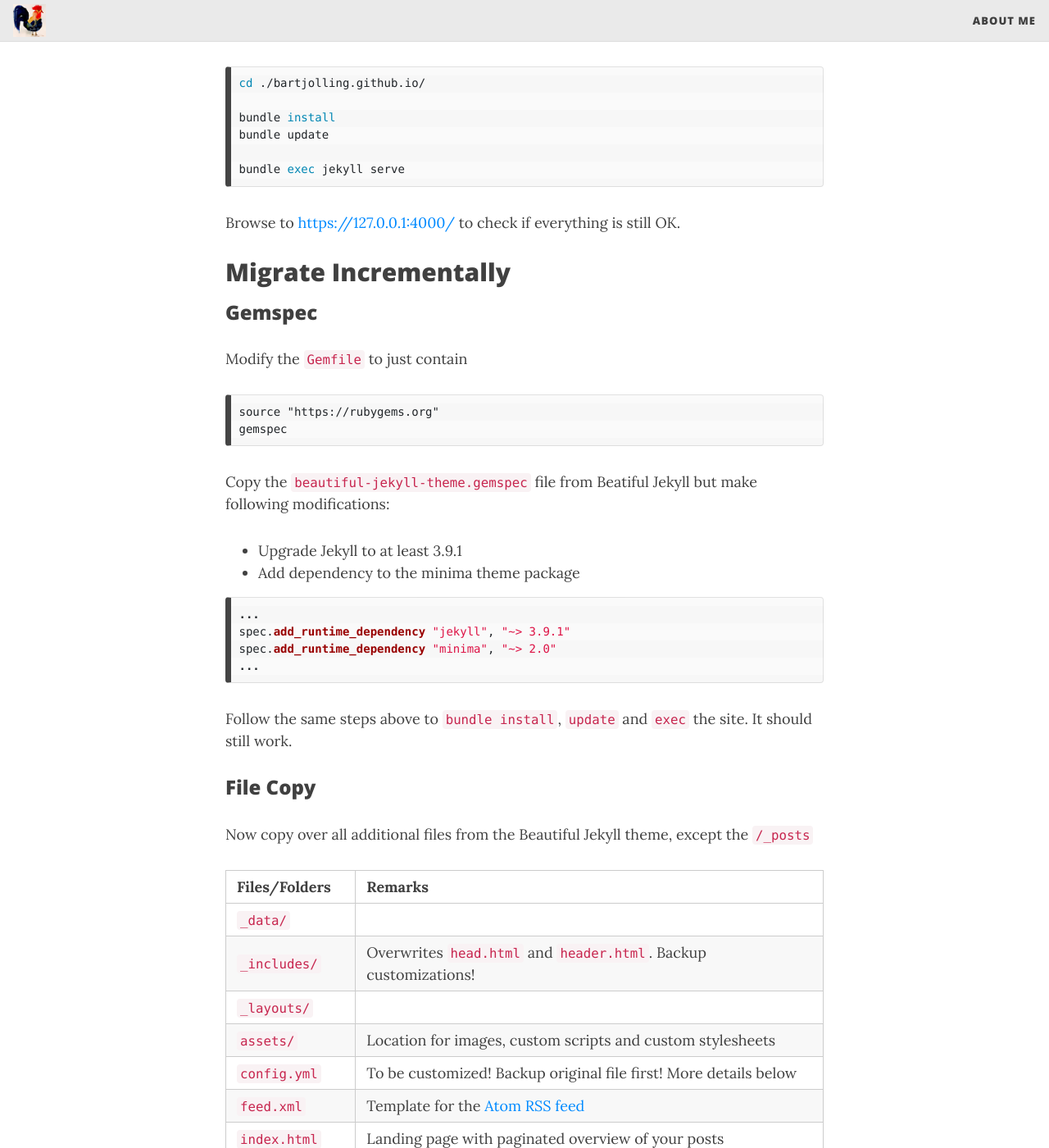
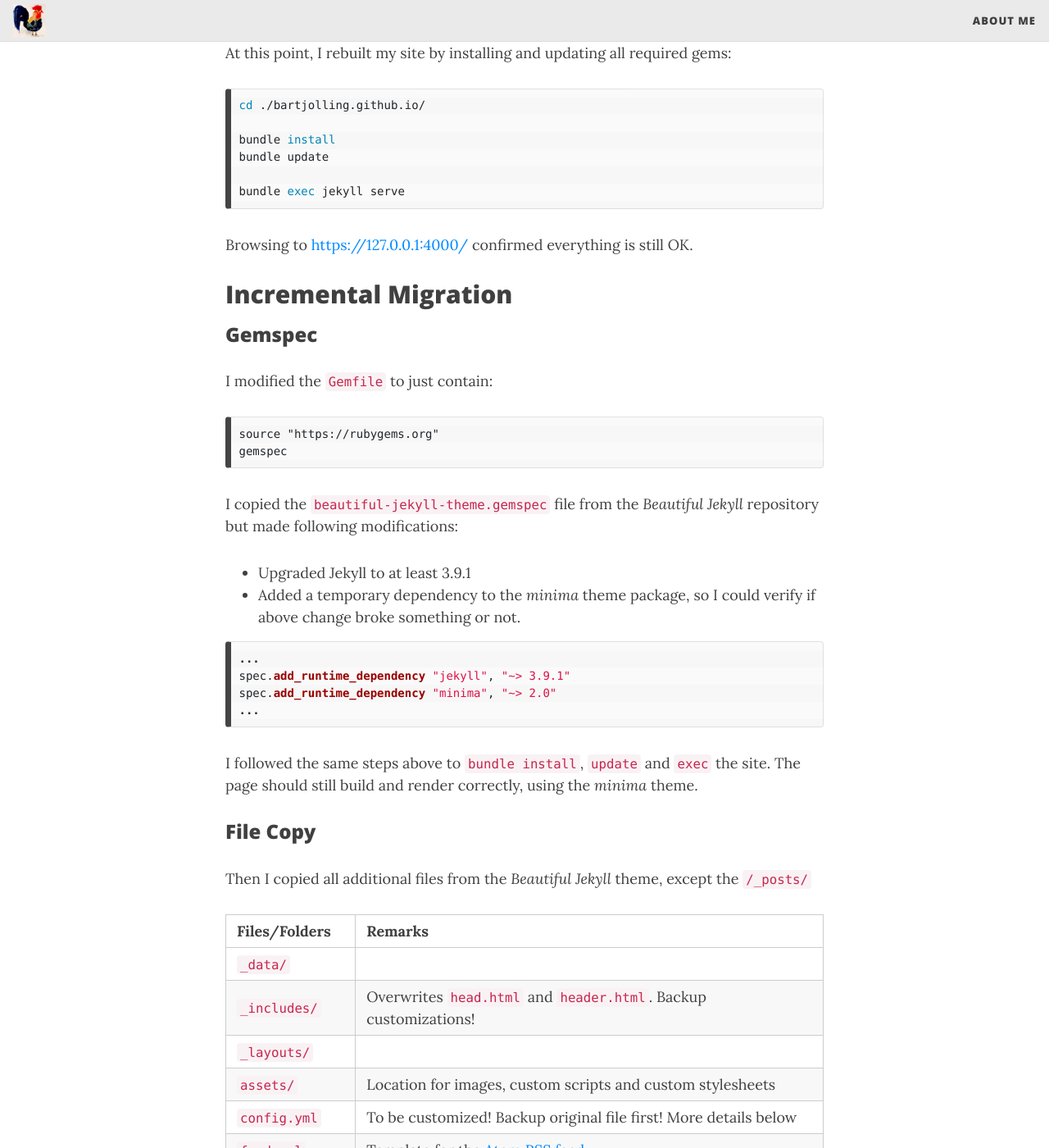
Before and after one commit to BartJolling/bartjolling.github.io, a Jekyll site: the page built from _posts/2021-04-10-beautiful-jekyll-ruby-2-7.md, in a window 1280 px wide and 1400 px high, scrolled down 1546 px. Shown: the whole window at 82% size. Built offline with Jekyll 4.4.1, drawn with Linux system fonts in a browser that asks for light colours; nearby versions of some CDN libraries; comment, search, counter and statistics services are not loaded; some of the changed text lies outside the part shown.

Commit message:
Rewording of the post. Fixed typo

```diff
--- a/_posts/2021-04-10-beautiful-jekyll-ruby-2-7.md
+++ b/_posts/2021-04-10-beautiful-jekyll-ruby-2-7.md
@@ -41,7 +42,7 @@
 
 
 ### Getting the code
-Start from a fresh git repository. Also clone the Beautiful Jekyll theme so it's easier to copy over files. From the `/home/bart/` directory, execute these commands:
+I started from a fresh local git repository and cloned the *Beautiful Jekyll* theme to my PC to make it easier to copy files. From the `/home/bart/` directory, I executed these commands:
 
 ~~~~ shell
 rm -rf ./bartjolling.github.io/
@@ -60,20 +61,20 @@
 bundle exec jekyll serve
 ~~~~
 
-Browse to [https://127.0.0.1:4000/](https://127.0.0.1:4000/) to check if everything is still OK.
+Browsing to [https://127.0.0.1:4000/](https://127.0.0.1:4000/) confirmed everything is still OK.
 
-## Migrate Incrementally
+## Incremental Migration
 
 ### Gemspec
-Modify the `Gemfile` to just contain
+I modified the `Gemfile` to just contain:
 ~~~~
 source "https://rubygems.org"
 gemspec
 ~~~~
 
-Copy the `beautiful-jekyll-theme.gemspec` file from Beatiful Jekyll but make following modifications:
-- Upgrade Jekyll to at least 3.9.1
-- Add dependency to the minima theme package
+I copied the `beautiful-jekyll-theme.gemspec` file from the *Beautiful Jekyll* repository but made following modifications:
+- Upgraded Jekyll to at least 3.9.1
+- Added a temporary dependency to the *minima* theme package, so I could verify if above change broke something or not.
 
 ~~~~ ruby
 ...
@@ -81,10 +82,10 @@
 spec.add_runtime_dependency "minima", "~> 2.0"
 ...
 ~~~~
-Follow the same steps above to `bundle install`, `update` and `exec` the site. It should still work.
+I followed the same steps above to `bundle install`, `update` and `exec` the site. The page should still build and render correctly, using the *minima* theme.
 
 ### File Copy
-Now copy over all additional files from the Beautiful Jekyll theme, except the `/_posts`
+Then I copied all additional files from the *Beautiful Jekyll* theme, except the `/_posts/`
 
 | Files/Folders | Remarks                                                          |
 | ------------- | ---------------------------------------------------------------- |
@@ -100,22 +101,22 @@
 |`tags.html`    | Template for the [tags]({{ site.baseurl }}/tags) overview page   |
 
 ### _config.yml
-Change `_config.yml` to customize the site for you:
+I changed `_config.yml` to customize my site:
 - Set `title`, `author`, `avatar` image, `title-img` image, ...
 - Configure the `navbar-links`
 - Setup `social-network-links` for `email`, `github`, `linkedin`, `disqus`, ...
 - Fill in the `google_analytics` id for the site
 - Customize the `permalink` format.
 
-> **I removed the `permalink` value, because I wanted to keep the standard URL format to avoid breaking my Google Search results**
+> **I removed the `permalink` setting, because I wanted to keep the default Jekyll URL format to avoid breaking my existing Google Search results**
 
 ## Publish to Github Pages
-Follow the same steps above to `bundle install`, `update` and `exec` the site. The site should render using the Beautiful Jekyll theme.
+Follow the same steps above to `bundle install`, `update` and `exec` the site. The site should render using the *Beautiful Jekyll* theme.
 Now you can publish to Git.
 
 This triggers the automated Jekyll build on Github Pages and publishes the site on [github.io]( {{ site.baseurl }}/ )
 ~~~~ shell
 git add --all
-git commit -m "Migrated to the Beatiful Jekyll theme"
+git commit -m "Migrated to the Beautiful Jekyll theme"
 git push -u origin master
 ~~~~
```
Also changed, not shown: other parts of _posts/2021-04-10-beautiful-jekyll-ruby-2-7.md (+1 -0 lines).
